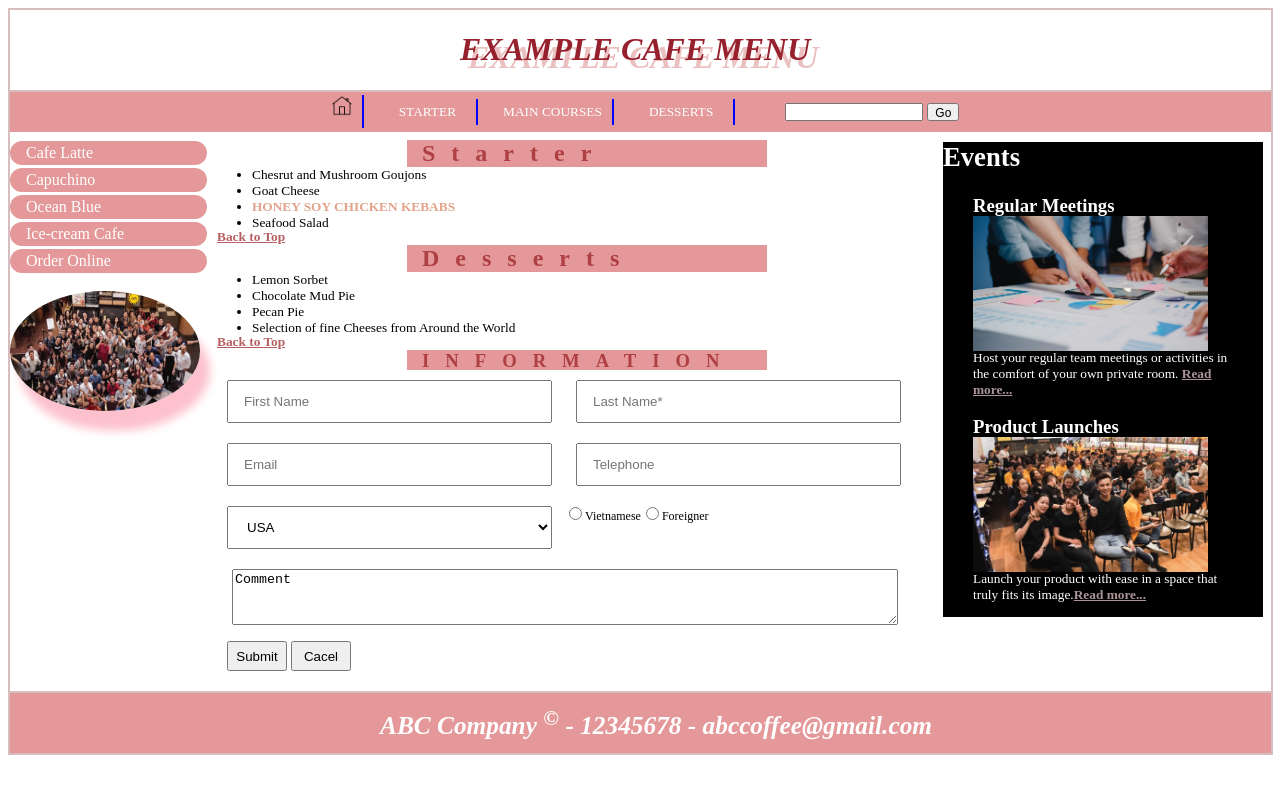
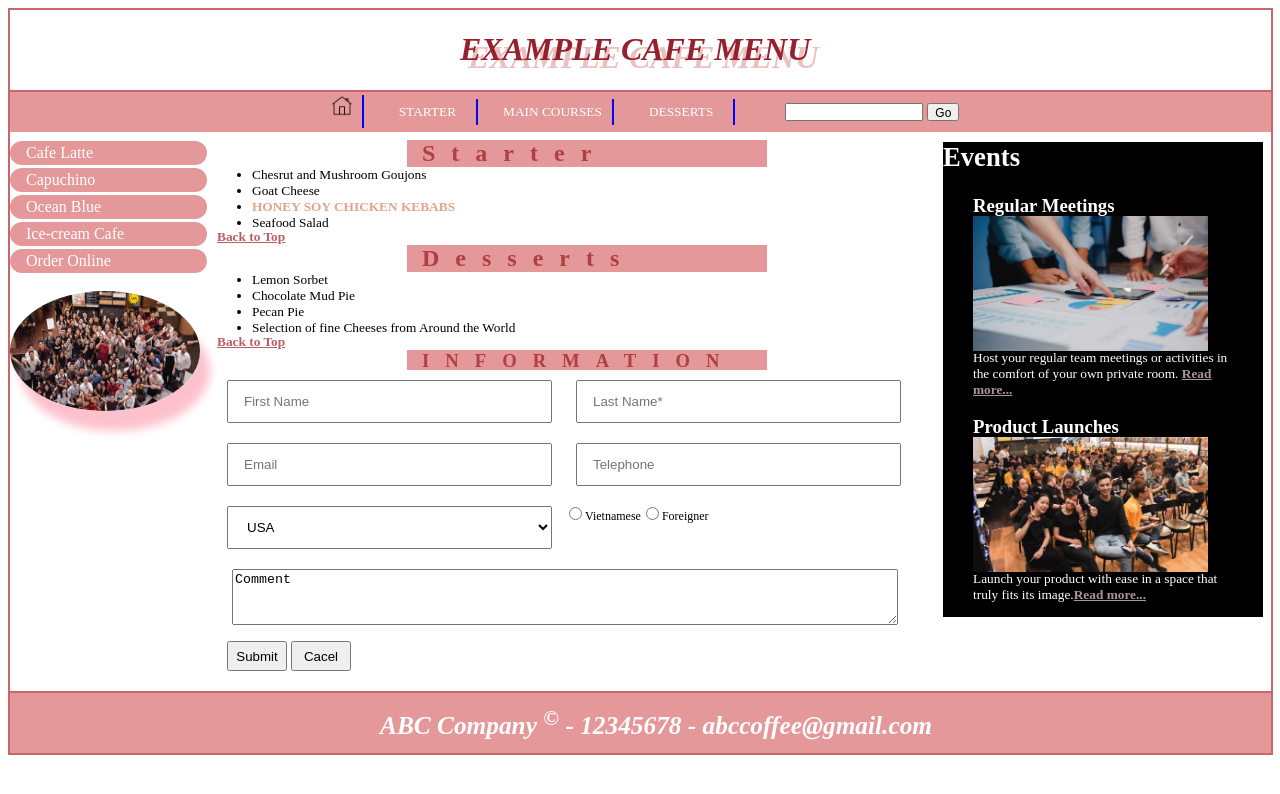
Before and after one commit to NamFnt/bai-3, a website: page index.html in a window 1280 px wide. Drawn offline with Linux system fonts and the light colour scheme.

Commit message:
Update index.html

```diff
--- a/index.html
+++ b/index.html
@@ -15,7 +15,7 @@
         }
         .menu-bar
         {
-            border-top: 2px solid rgba(216, 189, 190);
+            border-top: 2px solid rgb(199, 103, 106);
             background-color: rgba(228, 152, 153);
             color: white;
             align-items: center;
@@ -223,7 +223,7 @@
         .footer
         {
             background-color: rgba(228, 152, 153);
-            border-top: 2px solid rgba(216, 189, 190);
+            border-top: 2px solid rgb(199, 103, 106);
             width: 1261px;
             height: 60px;
         }
@@ -238,7 +238,7 @@
     </style>
 </head>
 <body>
-    <div style="border: 2px solid rgba(216, 189, 190); width: 1261px; height: 0 auto;">
+    <div style="border: 2px solid rgb(199, 103, 106); width: 1261px; height: 0 auto;">
         <h1 id="title" class="title"><i>EXAMPLE CAFE MENU</i></h1>
         <div class="menu-bar">
             <span><img class="home" alt="HOME" src="icons8-home-50.png"></span>
```
